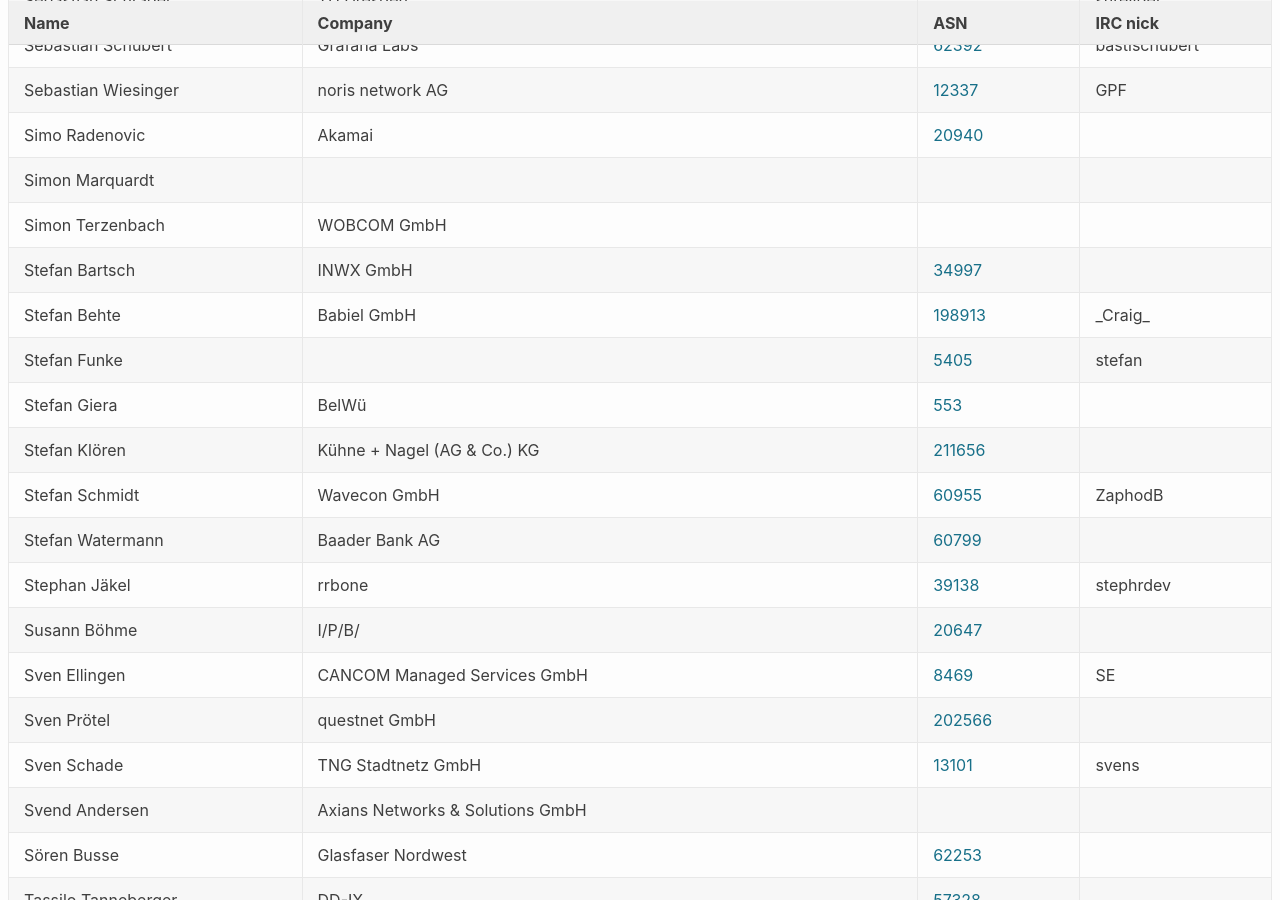
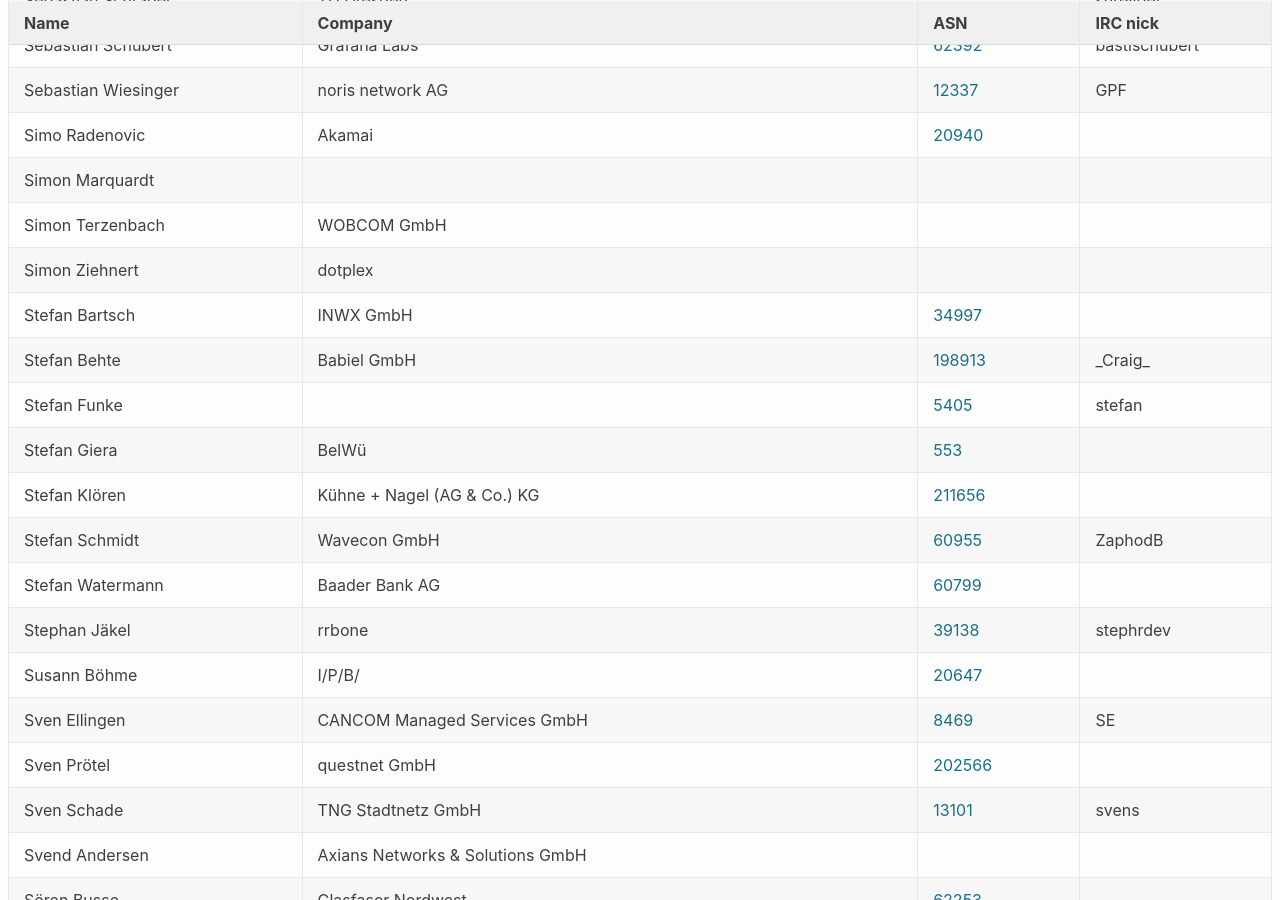
Before and after one commit to denog/pretix-attendeelist, a Jekyll site: the page built from denog15/index.md, in a window 1280 px wide and 900 px high, scrolled down 10684 px. Built offline with Jekyll 4.4.1, drawn with Linux system fonts in a browser that asks for light colours.

Commit message:
Latest data: Mon Oct 16 08:48:06 UTC 2023

```diff
--- a/_data/attendees_denog15_onsite.json
+++ b/_data/attendees_denog15_onsite.json
@@ -1428,6 +1428,12 @@
     "asn": null
   },
   {
+    "name": "Simon Ziehnert",
+    "company": "dotplex",
+    "irc": null,
+    "asn": null
+  },
+  {
     "name": "Simo Radenovic",
     "company": "Akamai",
     "irc": null,
```
